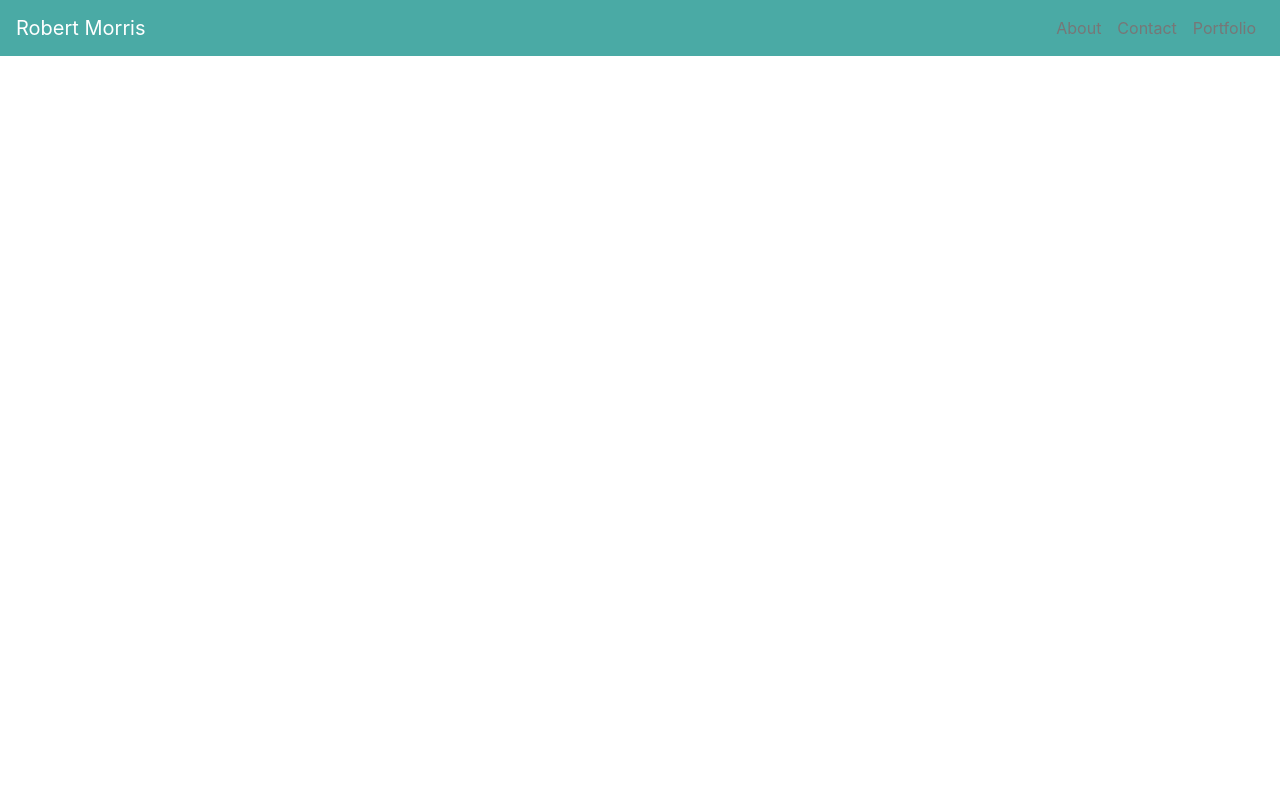
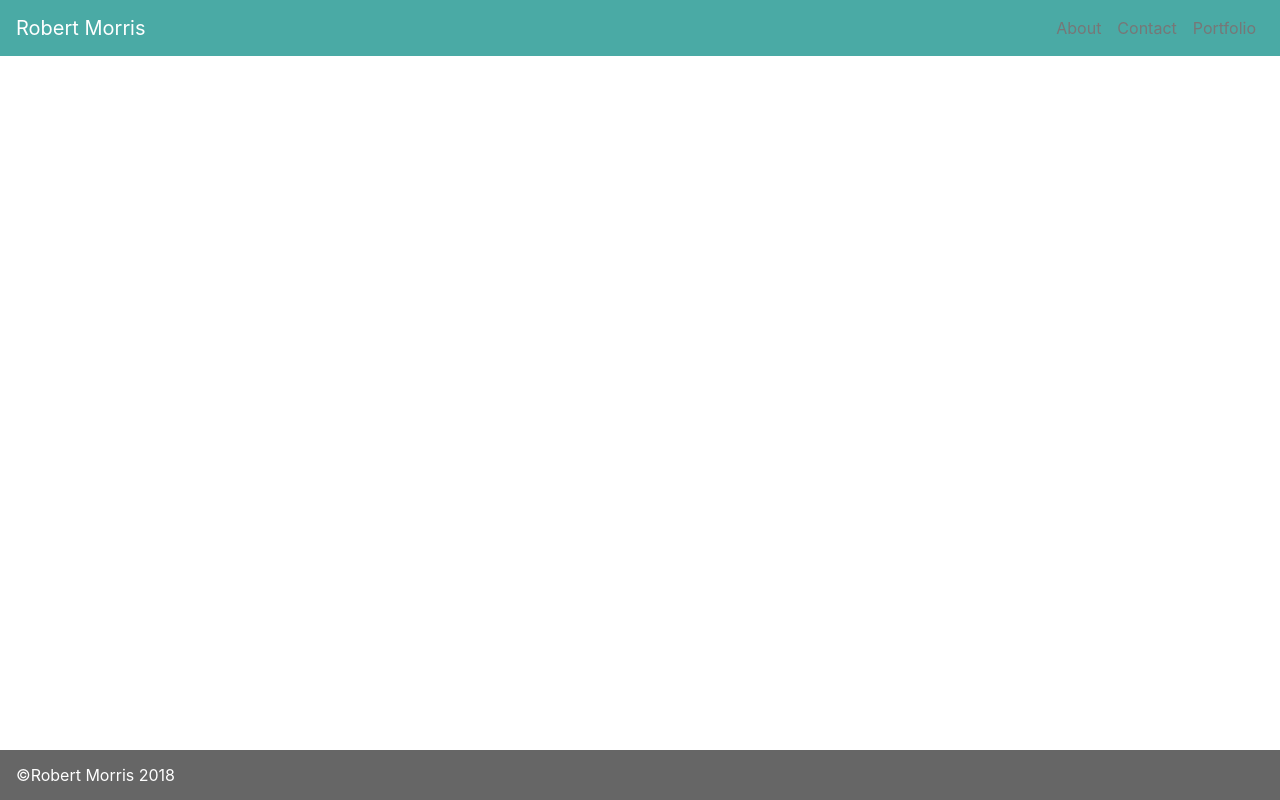
Before and after one commit to belamorris/Bootstrap-Portfolio, a plain HTML site: page contact.html in a window 1280 px wide. Drawn offline with nearby package versions, Linux system fonts and the light colour scheme.

Commit message:
second commit

```diff
--- a/contact.html
+++ b/contact.html
@@ -27,3 +27,8 @@
         </div>
       </nav>
       <br>
+      <nav class="navbar fixed-bottom  " style="background-color: #666666;  ">
+        <a class="navbar-brand " href="#" style="color: #ffffff; font-size: 16px; ">&copyRobert Morris 2018</a>
+      </nav>
+      </body>
+      </html>
```
Also changed, not shown: index.html (+5 -0 lines), portfolio.html (+4 -0 lines).
